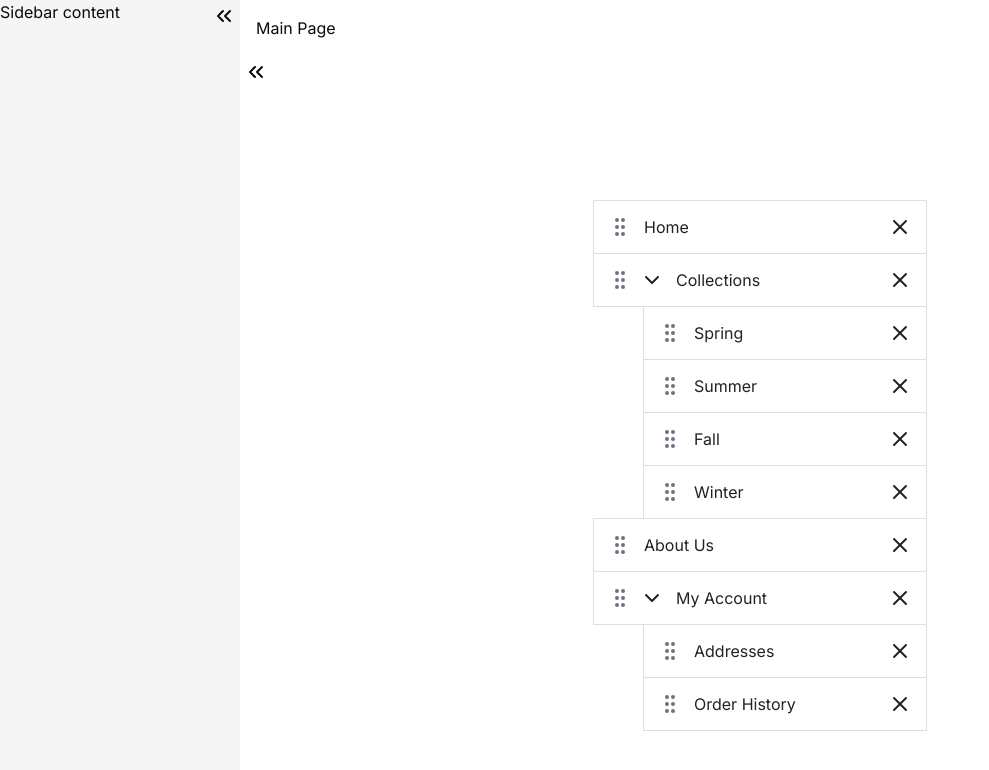
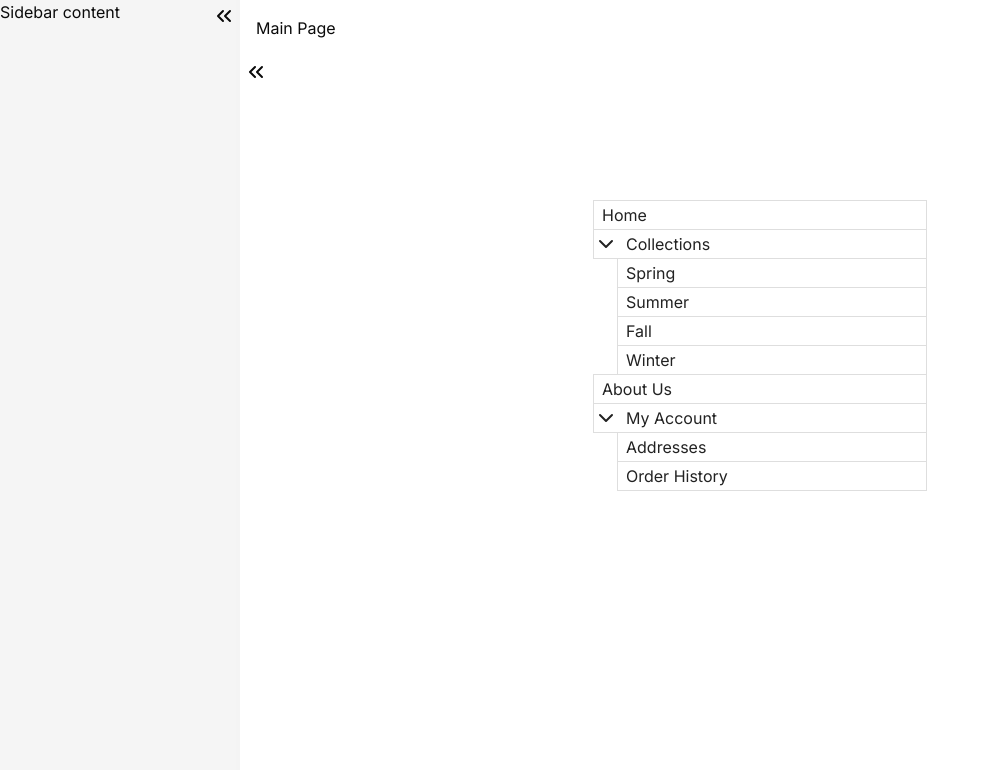
Before and after one commit to ColorlessBoy/my-notion, a Next.js app: page / in a window 1280 px wide. Shown: the top 770 px of the page, without its empty margins (0-989 px from the left). Built offline with nearby package versions, Linux system fonts and the light colour scheme.

Commit message:
change handler

```diff
--- a/components/SortableTree/SortableTree.tsx
+++ b/components/SortableTree/SortableTree.tsx
@@ -18,6 +18,7 @@ import {
   Modifier,
   defaultDropAnimation,
   UniqueIdentifier,
+  TouchSensor,
 } from "@dnd-kit/core";
 import {
   SortableContext,
@@ -107,7 +108,7 @@ export function SortableTree({
   collapsible,
   defaultItems = initialItems,
   indicator = false,
-  indentationWidth = 50,
+  indentationWidth = 24,
   removable,
 }: Props) {
   const [items, setItems] = useState(() => defaultItems);
@@ -152,6 +153,7 @@ export function SortableTree({
     sortableTreeKeyboardCoordinates(sensorContext, indicator, indentationWidth)
   );
   const sensors = useSensors(
+    useSensor(TouchSensor),
     useSensor(PointerSensor),
     useSensor(KeyboardSensor, {
       coordinateGetter,
--- a/components/SortableTree/components/TreeItem/Action.tsx
+++ b/components/SortableTree/components/TreeItem/Action.tsx
@@ -3,17 +3,20 @@ import { cn } from "@/lib/utils";
 import React, { forwardRef, CSSProperties } from "react";
 
 export interface ActionProps extends React.HTMLAttributes<HTMLButtonElement> {
+  showTool?: boolean;
   className?: string;
 }
 
 export const Action = forwardRef<HTMLButtonElement, ActionProps>(
-  ({ className, ...props }, ref) => {
+  ({ showTool = true, className, ...props }, ref) => {
     return (
       <Button
         ref={ref}
         {...props}
         className={cn(
-          "rounded-sm w-6 h-6 p-0 m-1 border-none bg-transparent hover:bg-gray-300",
+          "rounded-sm w-6 h-6 p-0 m-0 border-none bg-transparent hover:bg-gray-300",
+          "transition-transform ease-in-out duration-300",
+          showTool === false && "w-0 h-0",
           className
         )}
         tabIndex={0}
--- a/components/SortableTree/components/TreeItem/TreeItem.module.css
+++ b/components/SortableTree/components/TreeItem/TreeItem.module.css
@@ -67,12 +67,10 @@
 }
 
 .TreeItem {
-  --vertical-padding: 10px;
-
   position: relative;
   display: flex;
   align-items: center;
-  padding: var(--vertical-padding) 10px;
+  padding: 2px 0;
   background-color: #fff;
   border: 1px solid #dedede;
   color: #222;
--- a/components/SortableTree/components/TreeItem/TreeItem.tsx
+++ b/components/SortableTree/components/TreeItem/TreeItem.tsx
@@ -1,4 +1,4 @@
-import React, { forwardRef, HTMLAttributes } from "react";
+import { forwardRef, HTMLAttributes, useState } from "react";
 
 import styles from "./TreeItem.module.css";
 import { cn } from "@/lib/utils";
@@ -46,6 +46,7 @@ export const TreeItem = forwardRef<HTMLDivElement, Props>(
     },
     ref
   ) => {
+    const [showTools, setShowTools] = useState(false);
     return (
       <li
         className={cn(
@@ -63,9 +64,12 @@ export const TreeItem = forwardRef<HTMLDivElement, Props>(
           } as React.CSSProperties
         }
         {...props}
+        onMouseEnter={() => setShowTools(true)}
+        onMouseLeave={() => {
+          setShowTools(false);
+        }}
       >
         <div className={cn(styles.TreeItem)} ref={ref} style={style}>
-          <Handle {...handleProps} />
           {onCollapse && (
             <Collapse
               onClick={() => {
@@ -77,7 +81,10 @@ export const TreeItem = forwardRef<HTMLDivElement, Props>(
             />
           )}
           <span className={cn(styles.Text)}>{value}</span>
-          {!clone && onRemove && <Delete onClick={onRemove} />}
+          {!clone && onRemove && (
+            <Delete onClick={onRemove} showTool={showTools} />
+          )}
+          <Handle {...handleProps} showTool={showTools} />
           {clone && childCount && childCount > 1 ? (
             <span className={cn(styles.Count)}>{childCount}</span>
           ) : null}
```
